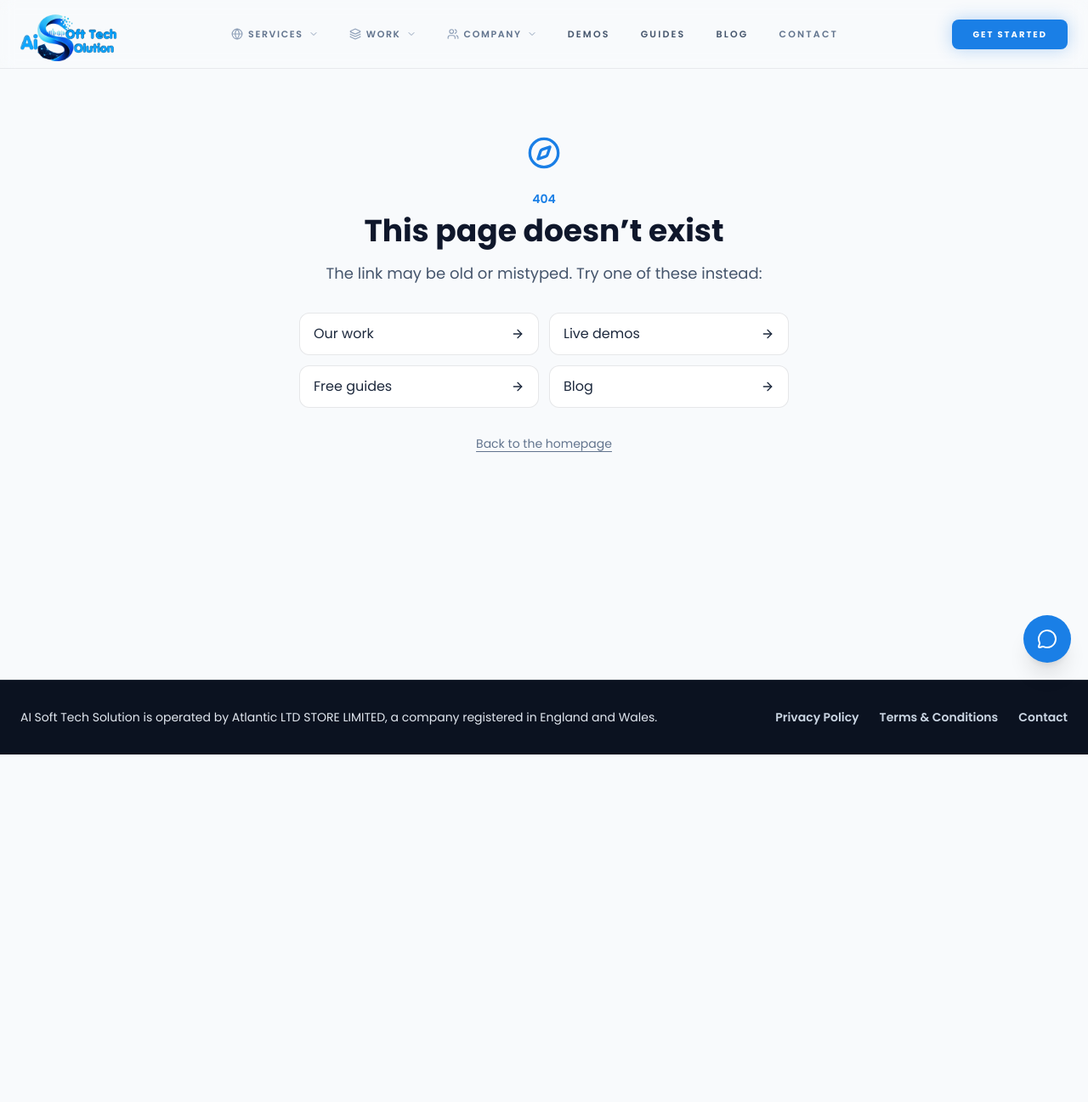
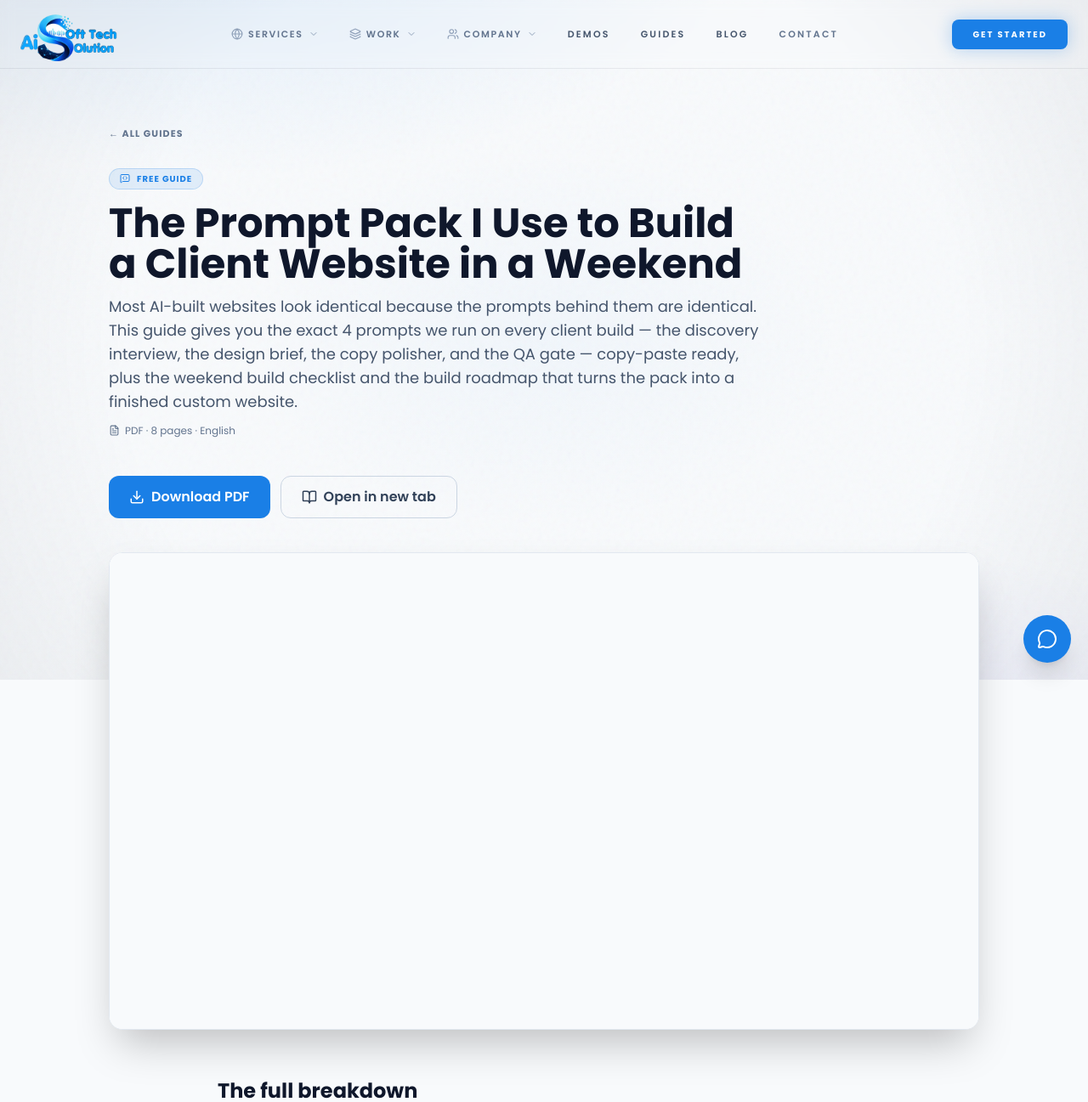
Before and after one commit to imtiazai004/My-Website, a React (Vite) app: page /guides/client-website-prompt-pack in a window 1280 px wide. Shown: the top 1297 px of the page at 85% size. Before the commit the page ends 888 px from the top, so only its background shows below. Built offline with nearby package versions, Linux system fonts and the light colour scheme.

Commit message:
Add Prompt Pack guide page (client-website-prompt-pack)

```diff
--- a/prerender.mjs
+++ b/prerender.mjs
@@ -21,6 +21,7 @@ const routes = {
   '/work': 'work.html',
   '/demos': 'demos.html',
   '/guides': 'guides.html',
+  '/guides/client-website-prompt-pack': 'guides-client-website-prompt-pack.html',
   '/guides/tiktok-shop-outreach-seller-guide': 'guides-tiktok-shop-outreach-seller-guide.html',
   '/guides/ai-agent-safety-audit': 'guides-ai-agent-safety-audit.html',
   '/guides/build-your-own-ai-seller-copilot': 'guides-build-your-own-ai-seller-copilot.html',
--- a/src/App.tsx
+++ b/src/App.tsx
@@ -37,6 +37,7 @@ const GuidesLibraryPage = lazy(() => import('./components/GuidesLibraryPage'));
 const SellerCopilotGuidePage = lazy(() => import('./components/SellerCopilotGuidePage'));
 const AgentSafetyAuditGuidePage = lazy(() => import('./components/AgentSafetyAuditGuidePage'));
 const TikTokShopOutreachSellerGuidePage = lazy(() => import('./components/TikTokShopOutreachSellerGuidePage'));
+const PromptPackGuidePage = lazy(() => import('./components/PromptPackGuidePage'));
 const DemosPage = lazy(() => import('./components/DemosPage'));
 const WorkPage = lazy(() => import('./components/WorkPage'));
 const NotFound = lazy(() => import('./components/NotFound'));
@@ -138,6 +139,7 @@ export default function App() {
         <Route path="/guides/build-your-own-ai-seller-copilot" element={page(<SellerCopilotGuidePage />)} />
         <Route path="/guides/ai-agent-safety-audit" element={page(<AgentSafetyAuditGuidePage />)} />
         <Route path="/guides/tiktok-shop-outreach-seller-guide" element={page(<TikTokShopOutreachSellerGuidePage />)} />
+        <Route path="/guides/client-website-prompt-pack" element={page(<PromptPackGuidePage />)} />
         <Route path="/blog" element={page(<BlogPage />)} />
         <Route path="/blog/:slug" element={page(<BlogPostPage />)} />
         <Route path="/submit-testimonial" element={page(<SubmitTestimonial />)} />
--- /dev/null
+++ b/src/components/PromptPackGuidePage.tsx
@@ -0,0 +1,185 @@
+import { useEffect } from 'react';
+import { Link } from 'react-router-dom';
+import { Download, BookOpen, FileText, MessageSquareCode } from 'lucide-react';
+import Navbar from './Navbar';
+import ShaderBackground from './ui/shader-background';
+import { usePageSeo } from '../lib/seo';
+import { BUSINESS, FOUNDER } from '../config/business';
+
+const PDF_URL = '/guides/client-website-prompt-pack.pdf';
+
+export default function PromptPackGuidePage() {
+  useEffect(() => {
+    window.scrollTo(0, 0);
+  }, []);
+
+  usePageSeo({
+    title: 'The Prompt Pack — Build a Client Website in a Weekend (Free Guide)',
+    description:
+      'The exact 4 prompts behind every client website we ship: the discovery interview, the design brief, the copy polisher, and the QA gate — copy-paste ready, plus the weekend build checklist.',
+    canonical: `${BUSINESS.websiteUrl}/guides/client-website-prompt-pack`,
+    type: 'article',
+    jsonLd: {
+      '@context': 'https://schema.org',
+      '@type': 'Article',
+      headline: 'The Prompt Pack — Build a Client Website in a Weekend (Free Guide)',
+      description:
+        'The exact 4 AI prompts used to build client websites in a weekend: a discovery interview prompt, a design brief prompt, a copy polisher prompt, and a ruthless QA prompt — all copy-paste ready, with the weekend build checklist.',
+      author: { '@type': 'Person', name: FOUNDER.name, url: FOUNDER.url },
+      publisher: {
+        '@type': 'Organization',
+        name: BUSINESS.brandName,
+        url: BUSINESS.websiteUrl,
+      },
+      mainEntityOfPage: `${BUSINESS.websiteUrl}/guides/client-website-prompt-pack`,
+      datePublished: '2026-10-20',
+      inLanguage: 'en',
+    },
+  });
+
+  return (
+    <div className="min-h-screen selection:bg-brand-accent selection:text-white scroll-smooth relative overflow-x-hidden">
+      <ShaderBackground />
+      <div className="grain-bg" />
+      <div className="grid-texture" />
+      <div className="soft-vignette" />
+
+      <Navbar />
+
+      <main className="relative z-20 px-6 pb-24 pt-36">
+        <div className="mx-auto max-w-5xl">
+          <Link
+            to="/guides"
+            className="mb-8 inline-flex items-center gap-2 text-[11px] font-bold uppercase tracking-widest text-slate-500 transition-colors hover:text-brand-accent"
+          >
+            &larr; All guides
+          </Link>
+
+          <header className="mb-10 max-w-3xl">
+            <div className="mb-4 flex w-fit items-center gap-2 rounded-full border border-brand-accent/20 bg-brand-accent/10 px-3 py-1 text-[10px] font-bold uppercase tracking-widest text-brand-accent">
+              <MessageSquareCode size={12} /> Free guide
+            </div>
+            <h1
+              className="mb-3 text-4xl font-bold text-slate-900 md:text-5xl"
+              style={{ fontFamily: 'Poppins, sans-serif' }}
+            >
+              The Prompt Pack I Use to Build a Client Website in a Weekend
+            </h1>
+            <p className="text-lg text-slate-600">
+              Most AI-built websites look identical because the prompts behind
+              them are identical. This guide gives you the exact 4 prompts we
+              run on every client build — the discovery interview, the design
+              brief, the copy polisher, and the QA gate — copy-paste ready, plus
+              the weekend build checklist and the build roadmap that turns the
+              pack into a finished custom website.
+            </p>
+            <div className="mt-3 inline-flex items-center gap-1.5 text-xs text-slate-500">
+              <FileText size={13} /> PDF · 8 pages · English
+            </div>
+          </header>
+
+          <div className="mb-10 flex flex-wrap gap-3">
+            <a
+              href={PDF_URL}
+              download="The-Prompt-Pack-Client-Website-Guide.pdf"
+              className="inline-flex items-center gap-2 rounded-xl bg-brand-accent px-6 py-3 font-semibold text-white transition-colors hover:opacity-90"
+            >
+              <Download size={18} /> Download PDF
+            </a>
+            <a
+              href={PDF_URL}
+              target="_blank"
+              rel="noopener noreferrer"
+              className="inline-flex items-center gap-2 rounded-xl border border-slate-300 px-6 py-3 font-semibold text-slate-700 transition-colors hover:border-slate-400"
+            >
+              <BookOpen size={18} /> Open in new tab
+            </a>
+          </div>
+
+          <div className="overflow-hidden rounded-2xl border border-slate-200 bg-white shadow-2xl">
+            <iframe
+              src={PDF_URL}
+              title="The Prompt Pack Guide (PDF)"
+              className="h-[70vh] min-h-[480px] w-full bg-white"
+            />
+          </div>
+
+          <article className="mx-auto mt-14 max-w-3xl">
+            <h2
+              className="mb-6 text-2xl font-bold text-slate-900"
+              style={{ fontFamily: 'Poppins, sans-serif' }}
+            >
+              The full breakdown
+            </h2>
+            <div className="space-y-5 text-[17px] leading-relaxed text-slate-700">
+              <p>
+                Type &ldquo;build me a website&rdquo; into any AI tool and you
+                get the same template everyone else got — the same hero, the
+                same filler copy, the same &ldquo;welcome to our website&rdquo;
+                energy. That is why most AI-built websites look identical: the
+                prompts behind them are identical.
+              </p>
+              <p>
+                We stopped improvising. Every client website we build now runs
+                on the same 4 prompts, in the same order:
+              </p>
+              <ol className="list-decimal space-y-4 pl-6">
+                <li>
+                  <strong>The Discovery Interview</strong> — 12 questions, one
+                  at a time, that pull the truth out of the business before any
+                  design: the single action a visitor must take, the
+                  customer&apos;s biggest fear, the proof, the competitor&apos;s
+                  weak spot.
+                </li>
+                <li>
+                  <strong>The Design Brief</strong> — turns those answers into
+                  a selling structure: a hero headline that states the outcome,
+                  the page order, a 3-color palette, typography, and the exact
+                  call-to-action — mobile-first, no filler sections.
+                </li>
+                <li>
+                  <strong>The Copy Polisher</strong> — rewrites everything so
+                  it sells without sounding like an ad: headlines as outcomes,
+                  features as benefits, every unprovable claim deleted.
+                </li>
+                <li>
+                  <strong>The QA Gate</strong> — tests the finished site like a
+                  customer on their phone at 11pm: the main action in under 3
+                  taps, tappable phone numbers, nothing broken at 360px width,
+                  PASS or FAIL with the exact fix.
+                </li>
+              </ol>
+              <p>
+                Discovery, brief, copy and QA used to take 10&ndash;14 hours
+                per project. With the pack it is about 2 — which is how a client
+                gets a first demo in 48 hours instead of next week.
+              </p>
+              <p>
+                The prompts are the engine. The meal is the finished custom
+                website — with 24/7 AI chatbot, WhatsApp Business integration,
+                and booking and follow-up automation, the parts prompts
+                can&apos;t do alone. The guide includes the full build roadmap:
+                first draft with modern AI site builders, refined in code,
+                deployed on Vercel or Netlify.
+              </p>
+            </div>
+            <div className="mt-8">
+              <a
+                href={PDF_URL}
+                download="The-Prompt-Pack-Client-Website-Guide.pdf"
+                className="inline-flex items-center gap-2 rounded-xl bg-brand-accent px-6 py-3 font-semibold text-white transition-colors hover:opacity-90"
+              >
+                <Download size={18} /> Download the Guide
+              </a>
+            </div>
+          </article>
+
+          <p className="mt-8 text-center text-sm text-slate-500">
+            Written by {BUSINESS.brandName} — we build websites, tools and
+            applications that help businesses grow.
+          </p>
+        </div>
+      </main>
+    </div>
+  );
+}
--- a/src/data/guides.ts
+++ b/src/data/guides.ts
@@ -11,9 +11,18 @@ export interface Guide {
 
 export const GUIDES: Guide[] = [
   {
+    slug: 'client-website-prompt-pack',
+    updated: '2026-10-20',
+    badge: 'New',
+    title: 'The Prompt Pack — Client Website in a Weekend',
+    description:
+      'The exact 4 prompts behind every client website we ship: the discovery interview, the design brief, the copy polisher, and the QA gate — copy-paste ready, plus the weekend build checklist.',
+    meta: 'PDF · 8 pages · English',
+  },
+  {
     slug: 'tiktok-shop-outreach-seller-guide',
     updated: '2026-10-19',
-    badge: 'New',
+    badge: 'Guide',
     title: 'TikTok Shop Outreach — Seller Guide',
     description:
       'The AffiliatePilot playbook: a custom app that recruits TikTok creators to sell your products through shoppable videos and LIVE streams — on commission, zero ad spend up front.',
```
